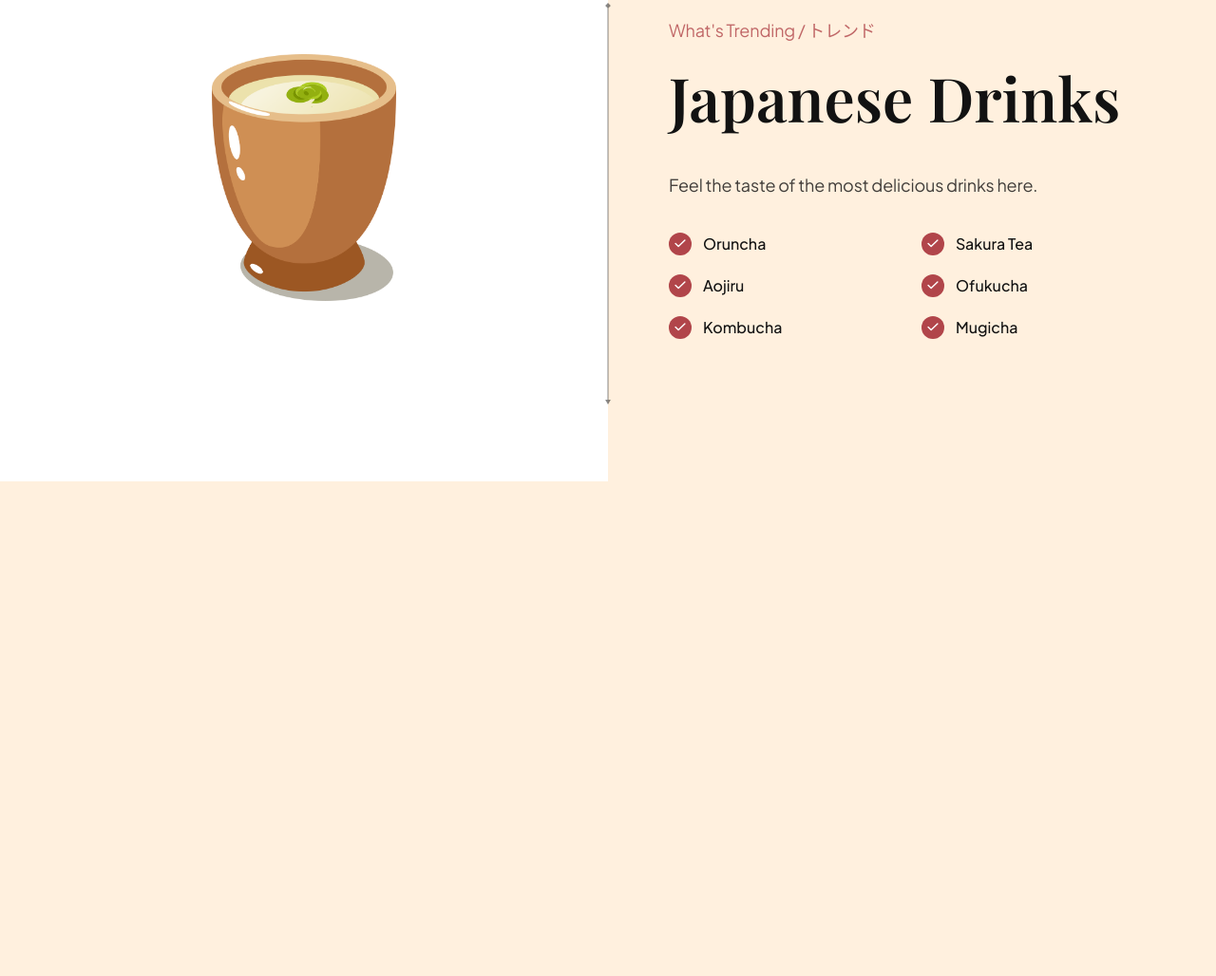
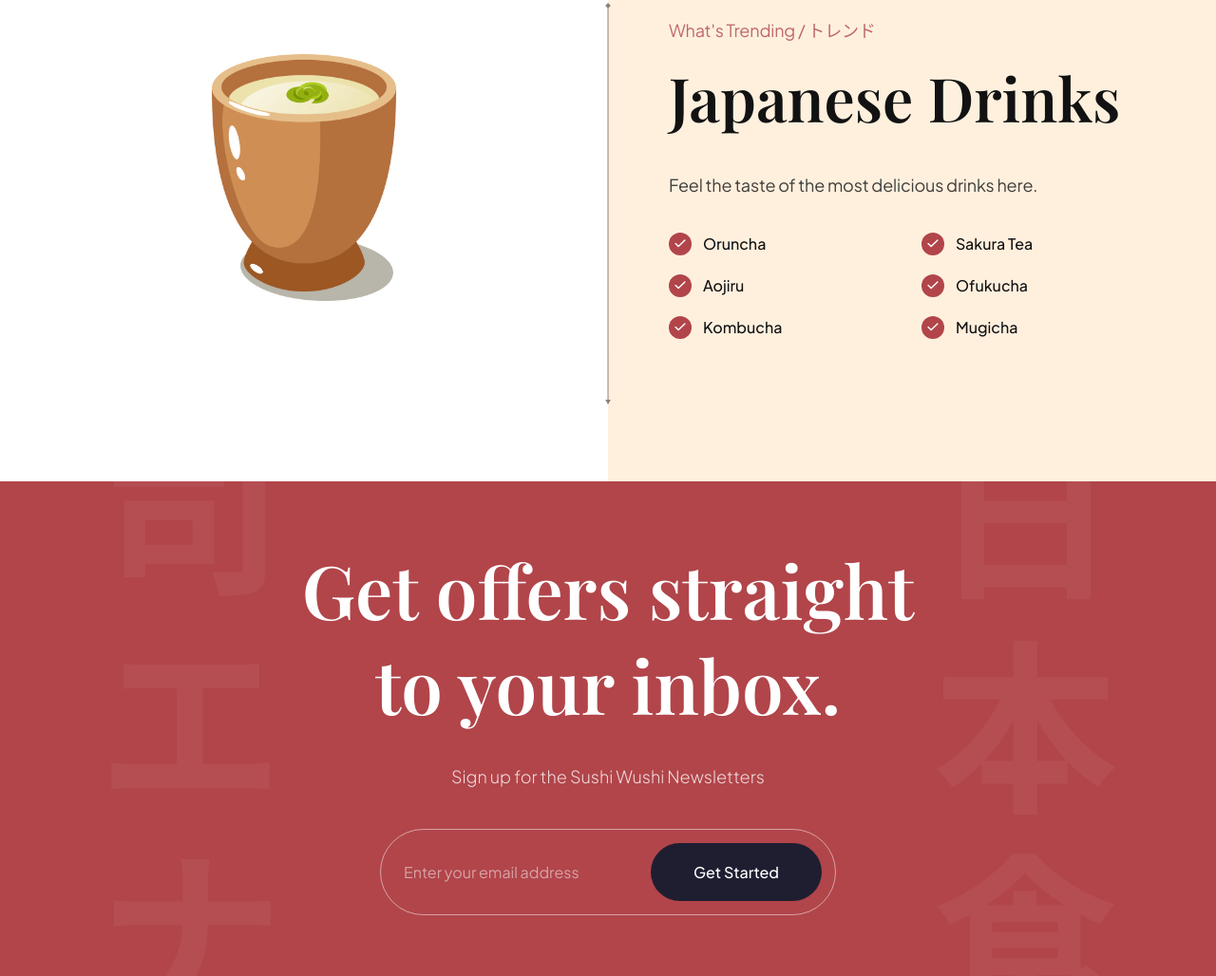
Before and after one commit to millouu/sushi-wushi, a website built with Vite: page index.html in a window 1280 px wide. Shown: the part 3192-4220 px from the top of the page at 95% size. Before the commit the page ends 3699 px from the top, so only its background shows below. Built offline with nearby package versions, Linux system fonts and the light colour scheme.

Commit message:
subscription section

```diff
--- a/css/sections/subscribe.css
+++ b/css/sections/subscribe.css
@@ -0,0 +1,71 @@
+.subscription {
+  padding: 64px;
+  background-color: var(--primary-color);
+  background-image: url("../../assets/subscribe_bg.png");
+  background-repeat: no-repeat;
+  background-size: contain;
+  background-position: center;
+  flex-direction: column;
+  overflow: hidden;
+}
+
+.subscription h2 {
+  font-size: 78px;
+  font-family: var(--playfair-display);
+  font-weight: 600;
+  line-height: 100px;
+  color: #fff;
+  text-align: center;
+}
+
+.subscription p {
+  font-size: 18px;
+  font-family: var(--plus-jakarta-sans);
+  font-weight: 300;
+  line-height: 30px;
+  margin-top: 32px;
+  color: rgba(255, 255, 255, 0.8);
+  text-align: center;
+}
+
+.subscription__form {
+  min-width: 480px;
+  margin-top: 40px;
+  padding: 14px 14px 14px 24px;
+  display: flex;
+  gap: 10;
+  border: solid 1px rgba(255, 255, 255, 0.5);
+  border-radius: 46px;
+}
+
+.subscription__form input {
+  flex: 1;
+  font-size: 16px;
+  font-weight: 400;
+  font-family: var(--plus-jakarta-sans);
+  color: #fff;
+  /* opacity: 0.5; */
+  background-color: transparent;
+  border: none;
+  outline: none;
+}
+
+.subscription__form input::placeholder {
+  color: #fff;
+  opacity: 0.5;
+}
+
+.subscription__form button {
+  padding: 20px;
+  min-width: 180px;
+  font-size: 16px;
+  font-weight: 500;
+  font-family: var(--plus-jakarta-sans);
+  color: #fff;
+  text-align: center;
+  background: var(--black-400);
+  border-radius: 46px;
+  border: none;
+  outline: none;
+  cursor: pointer;
+}
--- a/index.html
+++ b/index.html
@@ -330,7 +330,16 @@
 
     </section>
 
-
+    <section class="subscription flex-center" id="services">
+      <h2 data-aos="flip-down">
+        Get offers straight <br> to your inbox.
+      </h2>
+      <p data-aos="fade-up">Sign up for the Sushi Wushi Newsletters</p>
+      <div class="subscription__form" data-aos="fade-up">
+        <input type="text" placeholder="Enter your email address">
+        <button>Get Started</button>
+      </div>
+    </section>
 
     <script src="./js/script.js" type="module"></script>
   </body>
```
